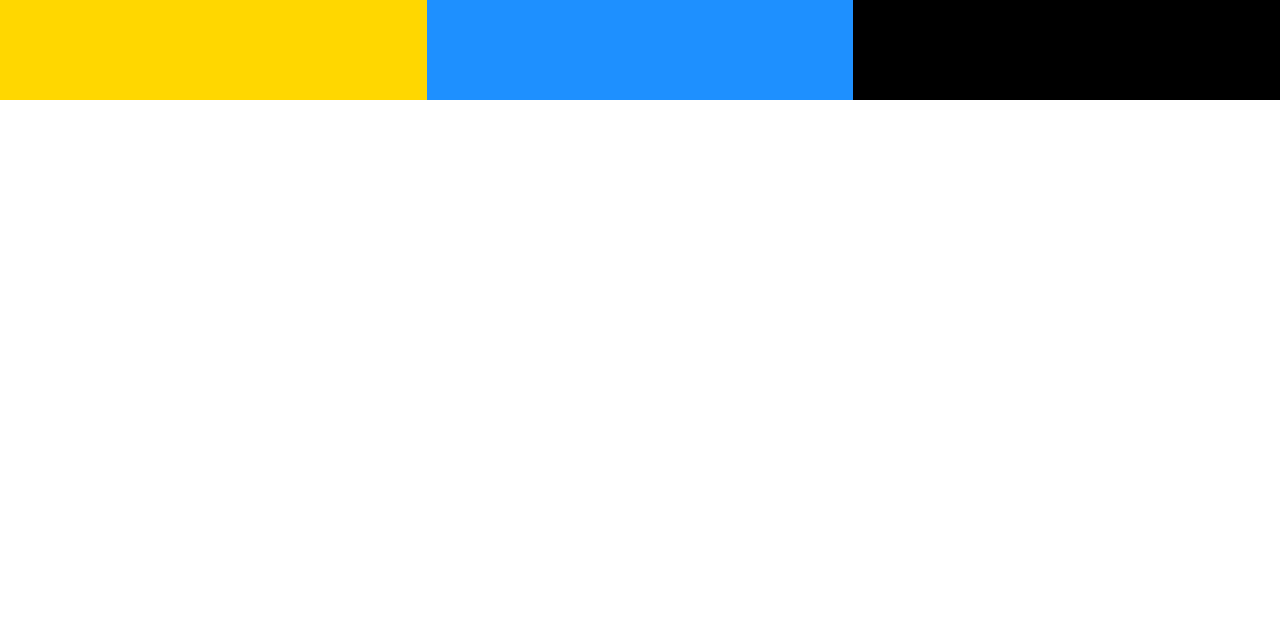
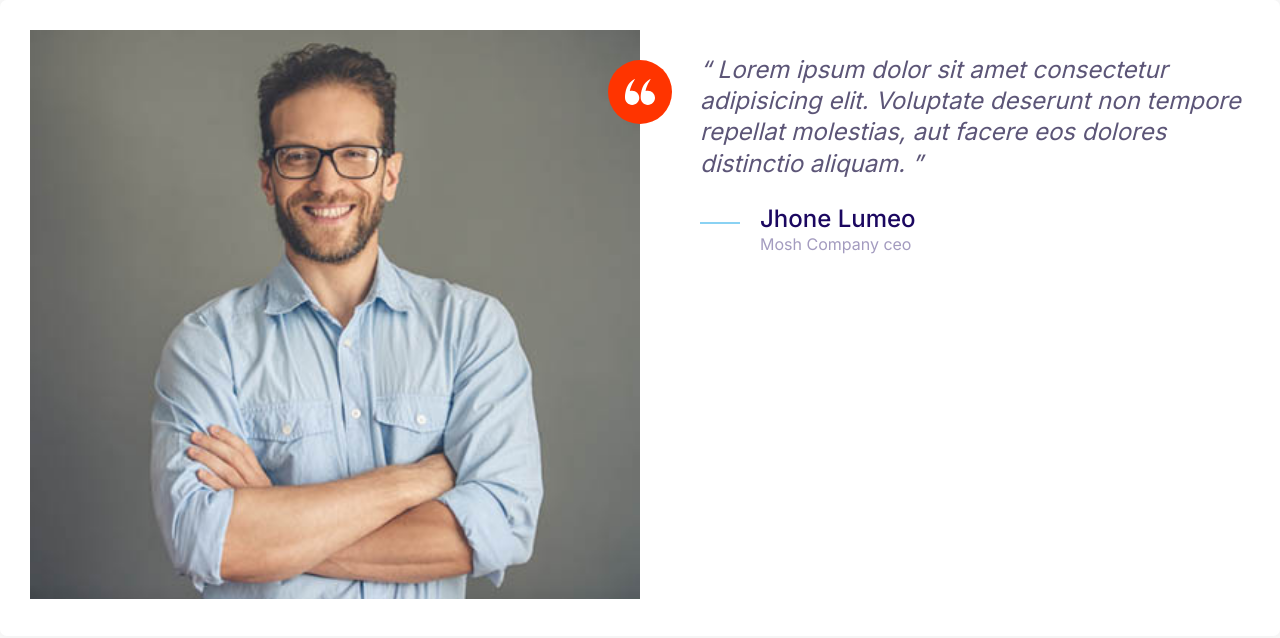
Before and after one commit to AleXAnastasov77/Moshify, a plain HTML site: page index.html in a window 1280 px wide. Drawn offline with Linux system fonts and the light colour scheme.

Commit message:
Create the testimonial component.

```diff
--- a/css/styles.css
+++ b/css/styles.css
@@ -136,8 +136,15 @@ a {
   height: 40px;
   width: 40px;
 }
+.icon--small {
+  width: 30px;
+  height: 30px;
+}
 .icon--primary {
   fill: var(--color-primary);
+}
+.icon--white {
+  fill: white;
 }
 /* .icon--search {
   fill: white;
@@ -152,7 +159,9 @@ a {
   justify-content: center;
   align-items: center;
 }
-
+.icon-container--accent {
+  background-color: var(--color-accent);
+}
 /* Buttons */
 .btn {
   border-radius: 40px;
@@ -394,6 +403,10 @@ a {
 .grid {
   display: grid;
 }
+/* .grid--centered {
+  justify-content: center;
+  align-items: center;
+} */
 @media screen and (min-width: 768px) {
   .grid--1x2 {
     grid-template-columns: repeat(2, 1fr);
@@ -404,3 +417,32 @@ a {
     grid-template-columns: repeat(3, 1fr);
   }
 }
+/* Testimonial */
+.testimonial {
+  padding: 3rem;
+}
+.testimonial__image {
+  position: relative;
+  margin: 0 3rem;
+}
+.testimonial__image > img {
+  width: 100%;
+}
+.testimonial__image > .icon-container {
+  position: absolute;
+  top: 3rem;
+  right: -32px;
+}
+@media screen and (min-width: 768px) {
+  .testimonial__image {
+    margin: 0;
+  }
+  .testimonial .quote,
+  .testimonial .quote__author {
+    font-size: 2.4rem;
+  }
+  .testimonial .quote {
+    margin-left: 6rem;
+    margin-right: 0;
+  }
+}
--- a/index.html
+++ b/index.html
@@ -14,10 +14,37 @@
     <link rel="stylesheet" href="css/styles.css" />
   </head>
   <body>
-    <div class="grid grid--1x3">
-      <div style="background-color: gold; height: 100px"></div>
-      <div style="background-color: dodgerblue; height: 100px"></div>
-      <div style="background-color: black; height: 100px"></div>
-    </div>
+      <div class="card testimonial">
+        <div class="grid grid--1x2 grid--centered">
+          <div class="testimonial__image"><img src="images/testimonial.jpg" alt="A happy smiling customer"/>
+            <span class="icon-container icon-container--accent">
+              <svg class="icon icon--white icon--small">
+                <use xlink:href="images/sprite.svg#quotes"></use>
+              </svg>
+            </span></div>
+
+          <blockquote class="quote">
+            <p class="quote__text">
+              Lorem ipsum dolor sit amet consectetur adipisicing elit. Voluptate
+              deserunt non tempore repellat molestias, aut facere eos dolores
+              distinctio aliquam.
+            </p>
+            <div class="media">
+              <div class="media__image quote__line">
+                <svg class="icon icon--primary">
+                  <use xlink:href="images/sprite.svg#line"></use>
+                </svg>
+              </div>
+              <footer>
+                <div class="media__body">
+                  <h3 class="media__title quote__author">Jhone Lumeo</h4>
+                  <p class="media__organization">Mosh Company ceo</p>
+                </div>
+              </div>
+              </footer>
+          </blockquote>
+        </div>
+      </div>
+
   </body>
 </html>
```
Also changed, not shown: components/testimonial.html (added, +31 -0 lines), images/testimonial.jpg (added).
